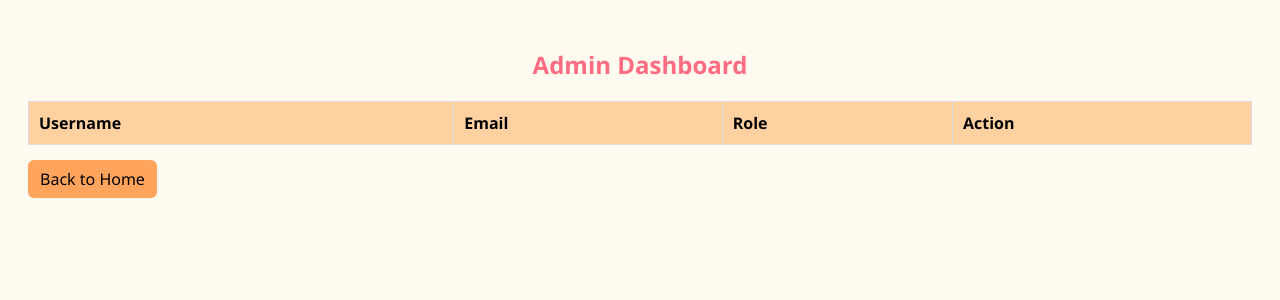
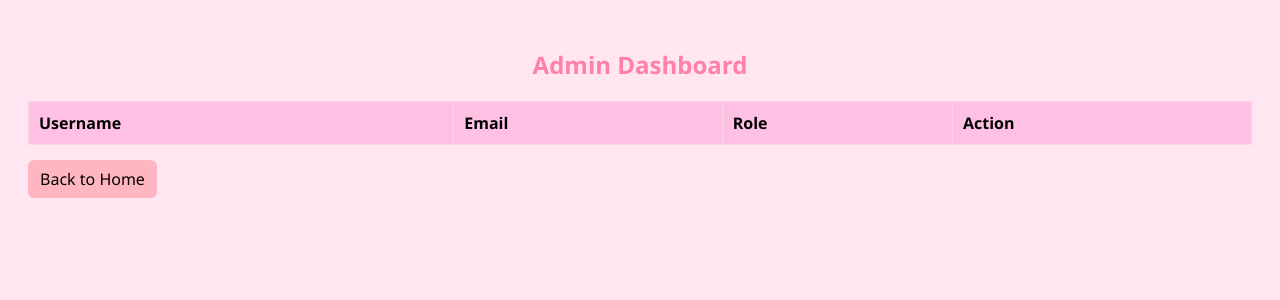
Before and after one commit to DipanwitSen/Product_works_22052204, a Flask app: template templates/admin.html in a window 1280 px wide. Shown: the top 300 px of the page. Run offline with Flask 3, Linux system fonts and the light colour scheme; the template is opened without the code that fills it, so the values that code supplies are empty.

Commit message:
Update admin.html

```diff
--- a/templates/admin.html
+++ b/templates/admin.html
@@ -3,17 +3,61 @@
 <head>
   <title>Admin Dashboard</title>
   <style>
-    body { font-family:'Segoe UI',sans-serif; background:#fffaf0; padding:20px; }
-    h2 { color:#ff6b81; text-align:center; }
-    table { width:100%; border-collapse:collapse; margin-top:20px; }
-    th, td { padding:10px; border:1px solid #ddd; text-align:left; }
-    th { background:#ffd1a1; }
-    input, select { padding:5px; width:100%; border-radius:5px; border:1px solid #ccc;}
-    button { padding:5px 10px; background:#ff6b81; color:white; border:none; border-radius:5px; cursor:pointer; }
-    button:hover { background:#ff4757; }
-    form { display:flex; gap:5px; }
-    .back { margin-top:15px; display:inline-block; padding:8px 12px; background:#ffa45c; color:black; border-radius:6px; text-decoration:none;}
-    .back:hover { background:#ff8c33; }
+    body {
+      font-family:'Segoe UI',sans-serif;
+      background:#ffe6f0;  /* light pink background */
+      padding:20px;
+    }
+    h2 {
+      color:#ff80ab; /* slightly darker pink */
+      text-align:center;
+    }
+    table {
+      width:100%;
+      border-collapse:collapse;
+      margin-top:20px;
+    }
+    th, td {
+      padding:10px;
+      border:1px solid #ffd6e8; /* light pink border */
+      text-align:left;
+    }
+    th {
+      background:#ffc1e3; /* light pink header */
+    }
+    input, select {
+      padding:5px;
+      width:100%;
+      border-radius:5px;
+      border:1px solid #ffb6c1; /* light pink border */
+    }
+    button {
+      padding:5px 10px;
+      background:#ff80ab; /* pink button */
+      color:white;
+      border:none;
+      border-radius:5px;
+      cursor:pointer;
+    }
+    button:hover {
+      background:#ff4d94; /* darker pink on hover */
+    }
+    form {
+      display:flex;
+      gap:5px;
+    }
+    .back {
+      margin-top:15px;
+      display:inline-block;
+      padding:8px 12px;
+      background:#ffb6c1; /* light pink back button */
+      color:black;
+      border-radius:6px;
+      text-decoration:none;
+    }
+    .back:hover {
+      background:#ff99b6; /* darker pink on hover */
+    }
   </style>
 </head>
 <body>
```
